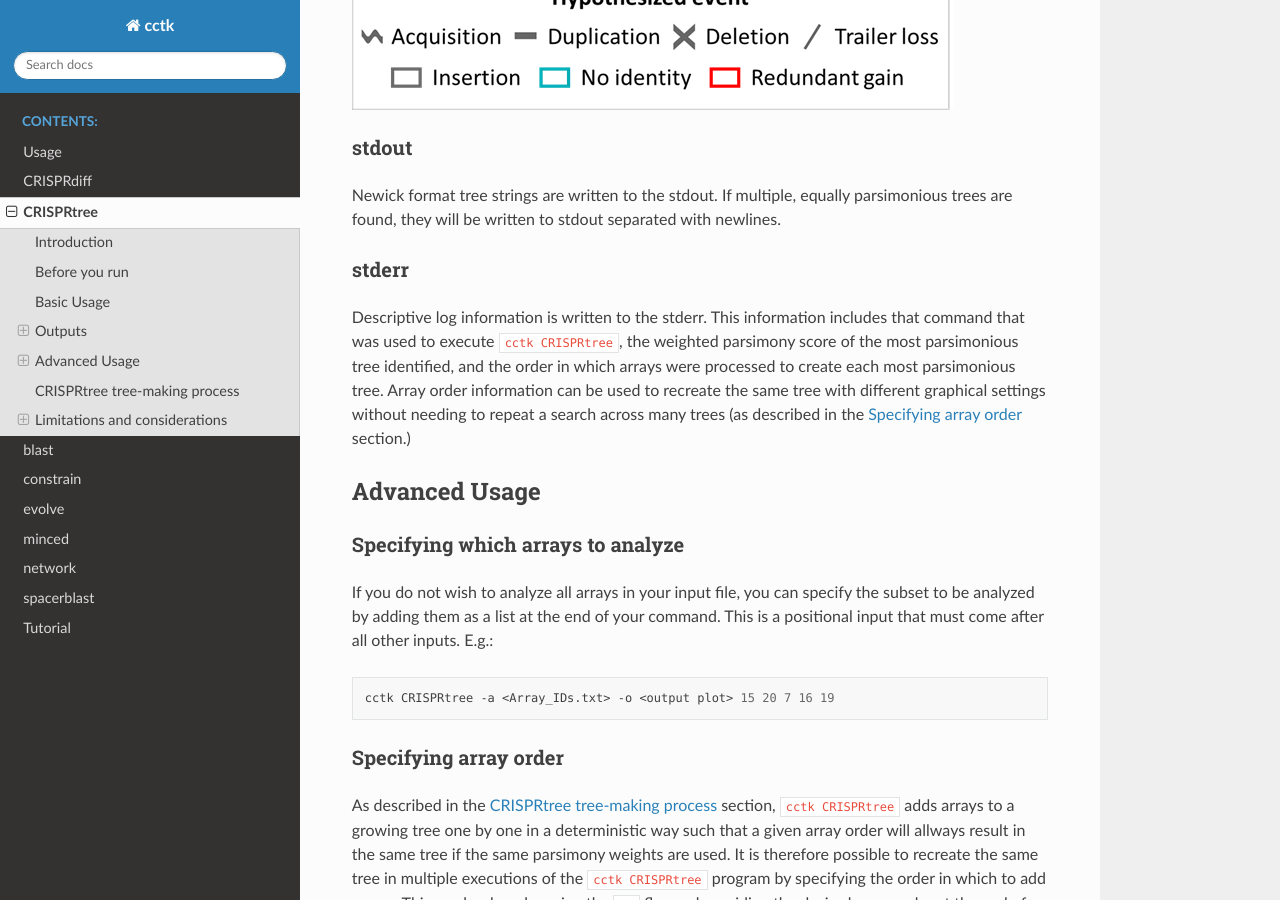
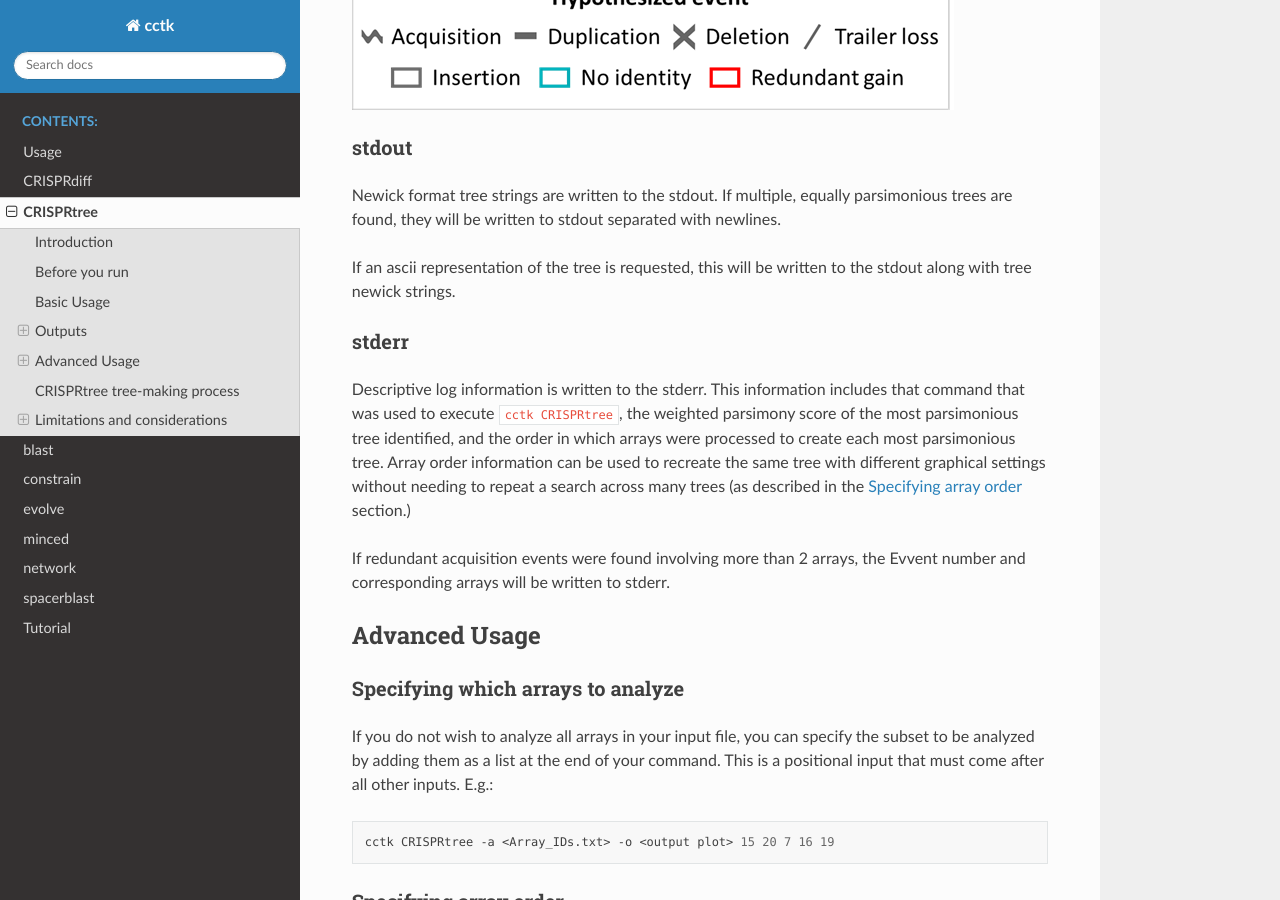
Before and after one commit to Alan-Collins/CRISPR_comparison_toolkit, a Sphinx documentation site: the page built from docs/source/content/CRISPRtree.rst, in a window 1280 px wide and 900 px high, scrolled down 3556 px. Built offline with Sphinx 7.4.7 and the Read the Docs theme 2.0.0, drawn with Linux system fonts in a browser that asks for light colours.

Commit message:
add missing stdout and stderr info

```diff
--- a/docs/source/content/CRISPRtree.rst
+++ b/docs/source/content/CRISPRtree.rst
@@ -90,11 +90,15 @@ stdout
 
 Newick format tree strings are written to the stdout. If multiple, equally parsimonious trees are found, they will be written to stdout separated with newlines.
 
+If an ascii representation of the tree is requested, this will be written to the stdout along with tree newick strings.
+
 
 stderr
 ^^^^^^
 
 Descriptive log information is written to the stderr. This information includes that command that was used to execute ``cctk CRISPRtree``, the weighted parsimony score of the most parsimonious tree identified, and the order in which arrays were processed to create each most parsimonious tree. Array order information can be used to recreate the same tree with different graphical settings without needing to repeat a search across many trees (as described in the :ref:`tree-fix-order` section.)
+
+If redundant acquisition events were found involving more than 2 arrays, the Evvent number and corresponding arrays will be written to stderr.
 
 .. _tree-advanced:
 
```
